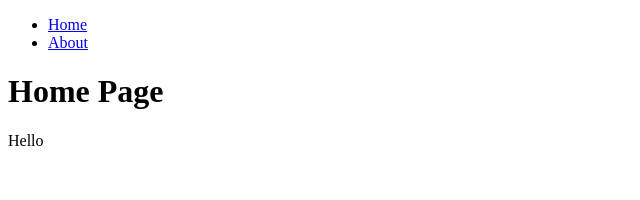
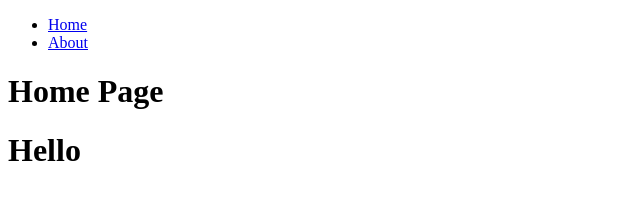
Before and after one commit to RonaldVilorio/ronHome, a Gatsby site: page / in a window 1280 px wide. Shown: the whole page, without its empty margins (0-640 px from the left). Built offline with nearby package versions, Linux system fonts and the light colour scheme; Gatsby itself is replaced by a stand-in of ours.

Commit message:
working on theming

```diff
--- /dev/null
+++ b/src/components/header/header.component.jsx
@@ -0,0 +1,11 @@
+import React from 'react'
+
+const Header = () => {
+    return (
+        <header>
+            <h1>Hello</h1>
+        </header>
+     );
+}
+
+export default Header;
--- a/src/components/layout.js
+++ /dev/null
@@ -1,22 +0,0 @@
-import * as React from 'react'
-import { Link } from 'gatsby'
-
-const Layout = ({ pageTitle, children }) => {
-  return (
-    <div>
-      <title>{pageTitle}</title>
-      <nav>
-        <ul>
-          <li><Link to="/">Home</Link></li>
-          <li><Link to="/about">About</Link></li>
-        </ul>
-      </nav>
-      <main>
-        <h1>{pageTitle}</h1>
-        {children}
-      </main>
-    </div>
-  )
-}
-
-export default Layout
--- /dev/null
+++ b/src/components/layout/layout.component.jsx
@@ -0,0 +1,28 @@
+import React from 'react'
+import { Link } from 'gatsby'
+import { DefaultSettings } from './layout.styles'
+
+const Layout = ({ pageTitle, children }) => {
+
+  return (
+        <>
+            <DefaultSettings>
+                <title>{pageTitle}</title>
+                <nav>
+                    <ul>
+                    <li><Link to="/">Home</Link></li>
+                    <li><Link to="/about">About</Link></li>
+                    </ul>
+                </nav>
+                <main>
+                    <h1>{pageTitle}</h1>
+                    {children}
+                </main>
+
+            </DefaultSettings>
+        </>
+
+  )
+}
+
+export default Layout
--- /dev/null
+++ b/src/components/layout/layout.styles.jsx
@@ -0,0 +1,8 @@
+import styled from 'styled-components'
+
+export const DefaultSettings = styled.div`
+    margin: 0;
+    padding: 0;
+    box-sizing: border-box;
+
+`
--- a/src/pages/about.js
+++ b/src/pages/about.js
@@ -1,5 +1,5 @@
-import * as React from 'react'
-import Layout from '../components/layout'
+import React from 'react'
+import Layout from '../components/layout/layout.component'
 
 const AboutPage = () => {
     return (
--- a/src/pages/index.js
+++ b/src/pages/index.js
@@ -1,10 +1,14 @@
 import * as React from "react"
-import Layout from '../components/layout'
-
+import Layout from '../components/layout/layout.component'
+import Header from "../components/header/header.component"
 const IndexPage = () => {
   return (
     <Layout pageTitle = 'Home Page'>
-      <p>Hello</p>
+      <Header/>
+      {/* Projects section */}
+      {/* Footer section */}
+
+
     </Layout>
 
   )
```
Also changed, not shown: src/components/header/header.styles.jsx (added).
